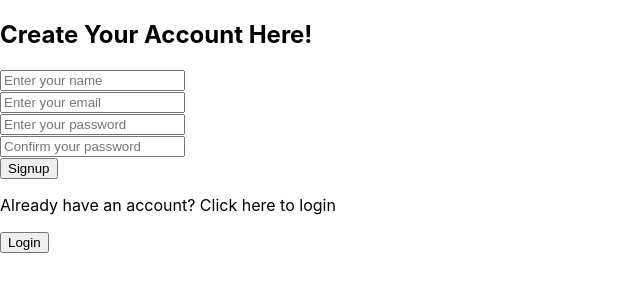
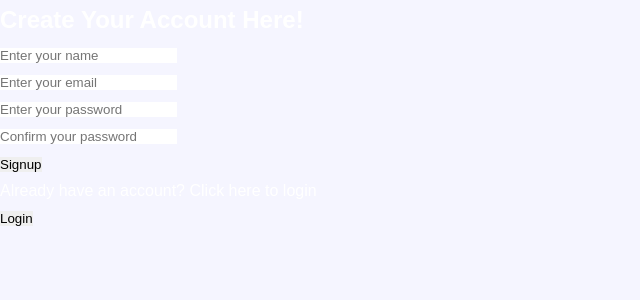
Before and after one commit to SaboorSohaib/Shoppingify-app-frontend, a React (Create React App) app: page /signup in a window 1280 px wide. Shown: the top 300 px of the page, without its empty margins (0-640 px from the left). Built offline with nearby package versions, Linux system fonts and the light colour scheme.

Commit message:
Add General styling

```diff
--- a/src/index.css
+++ b/src/index.css
@@ -1,27 +1,57 @@
-body {
+
+* {
   margin: 0;
-  font-family:
-    -apple-system,
-    BlinkMacSystemFont,
-    'Segoe UI',
-    'Roboto',
-    'Oxygen',
-    'Ubuntu',
-    'Cantarell',
-    'Fira Sans',
-    'Droid Sans',
-    'Helvetica Neue',
-    sans-serif;
-  -webkit-font-smoothing: antialiased;
-  -moz-osx-font-smoothing: grayscale;
+  padding: 0;
+  border: 0;
+  outline: 0;
+  box-sizing: border-box;
+  list-style: none;
+  text-decoration: none;
 }
 
-code {
-  font-family:
-    source-code-pro,
-    Menlo,
-    Monaco,
-    Consolas,
-    'Courier New',
-    monospace;
+::-webkit-scrollbar {
+  display: none;
 }
+
+:root {
+  --color-bg: #f5f5ff;
+  --color-primary: #f9a109;
+  --color-primary-variant: #fff0de;
+  --color-dark: #80485b;
+  --color-white: #fff;
+  --container-width-lg: 75%;
+  --container-width-md: 86%;
+  --container-width-sm: 90%;
+  --transition: all 400ms ease;
+}
+
+html {
+  scroll-behavior: smooth;
+}
+
+body {
+  font-family: 'Poppins', sans-serif;
+  background: var(--color-bg);
+  color: var(--color-white);
+  line-height: 1.7;
+}
+
+@media screen and (max-width: 1024px) {
+  .container {
+    width: var(--container-width-md);
+  }
+
+  section {
+    margin-top: 6rem;
+  }
+}
+
+@media screen and (max-width: 600px) {
+  .container {
+    width: var(--container-width-sm);
+  }
+
+  section > h2 {
+    margin-bottom: 2rem;
+  }
+}
```
